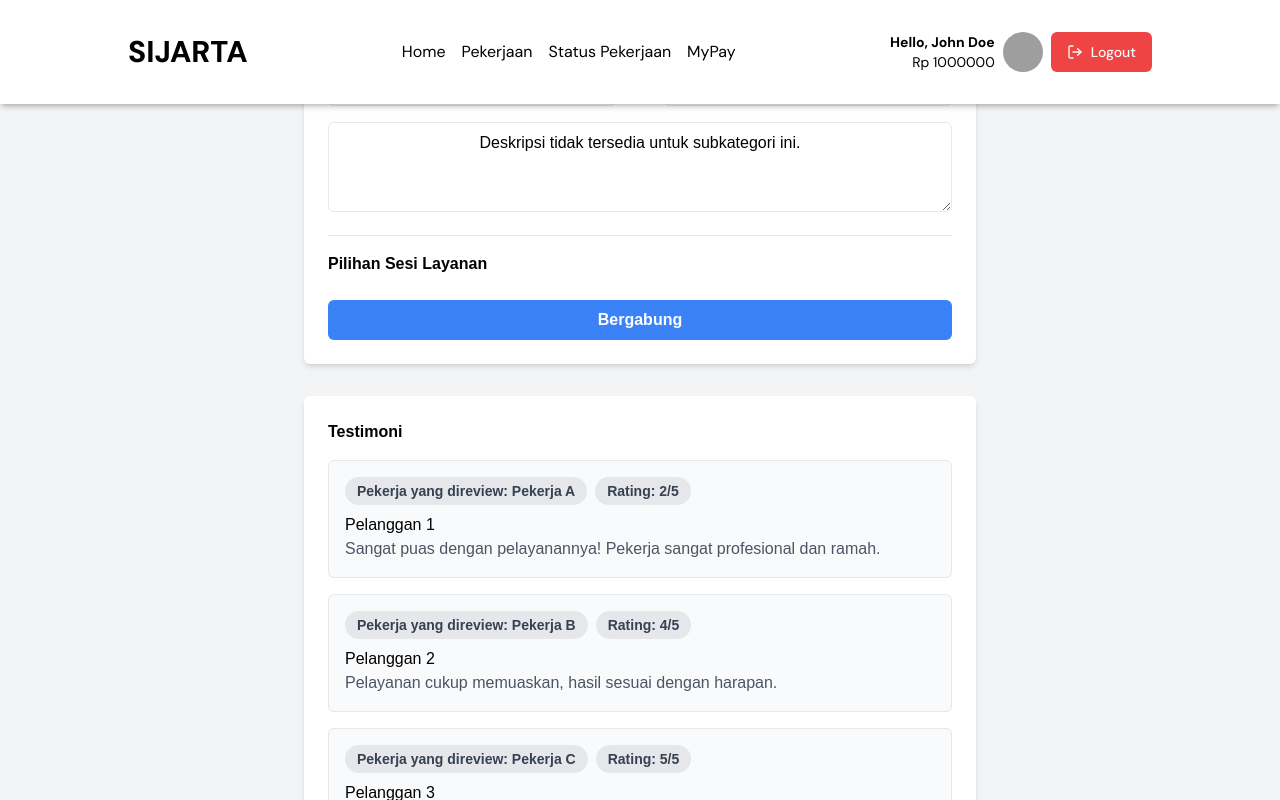
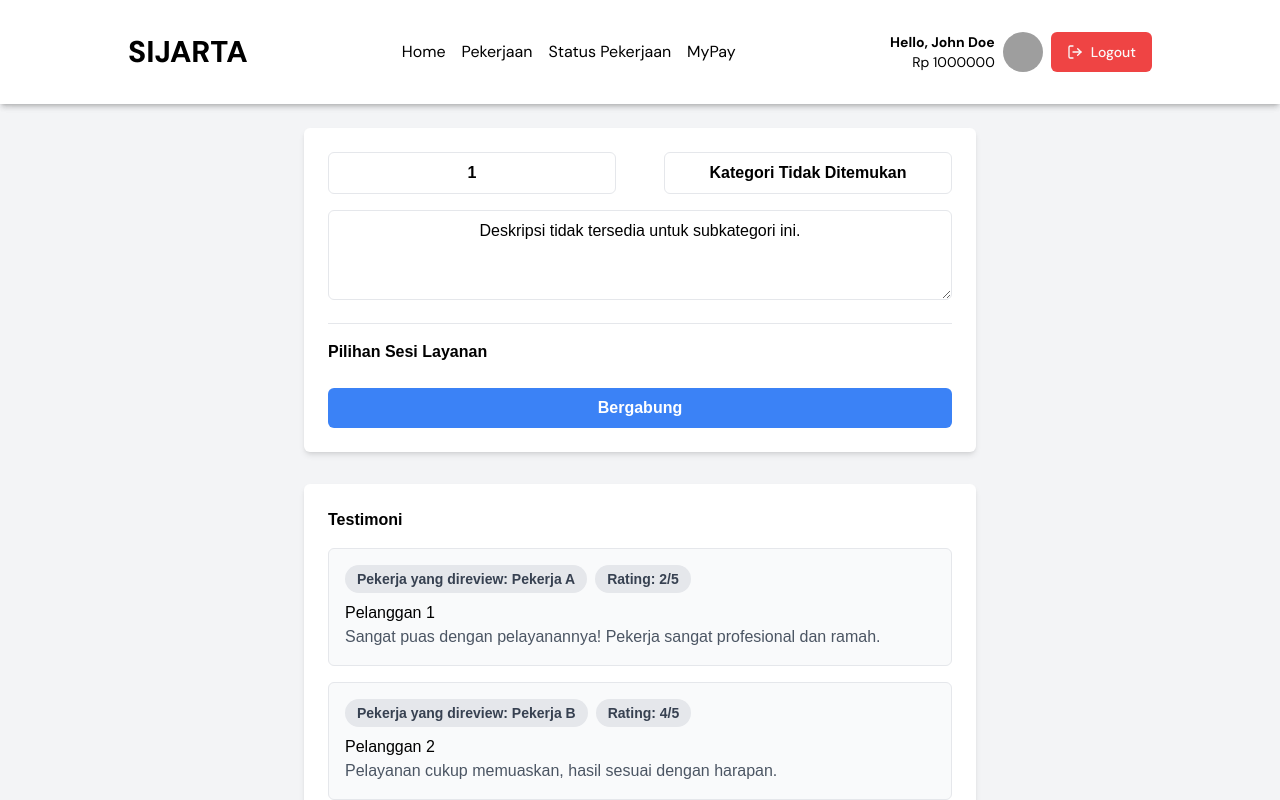
Before and after one commit to Andrew4Coding/sijarta-ngequery, a Next.js app: page /subkategori-jasa/pekerja/1 in a window 1280 px wide. Shown: the top 800 px of the page. Built offline with nearby package versions, Linux system fonts and the light colour scheme; grey boxes are pictures that could not be loaded.

Commit message:
feat: params for dynamic route

```diff
--- a/app/subkategori-jasa/pekerja/[subCategory]/page.tsx
+++ b/app/subkategori-jasa/pekerja/[subCategory]/page.tsx
@@ -7,7 +7,7 @@ const page: NextPage<{
 }> = ({ params }) => {
   return (
     <Suspense fallback={<div>Loading...</div>}>
-      <SubKategoriJasaPekerja />
+      <SubKategoriJasaPekerja subCategory={params.subCategory.replace("-", " ")} />
     </Suspense>
   );
 };
--- a/modules/SubKategoriJasaPekerja/index.tsx
+++ b/modules/SubKategoriJasaPekerja/index.tsx
@@ -1,8 +1,8 @@
 'use client';
 
-import { useSearchParams } from 'next/navigation';
 import { useState } from 'react';
 import { subcategoryData } from '../SubKategoriJasaPengguna/const';
+import { Button } from '@/components/ui/button';
 
 type Session = {
     name: string;
@@ -16,7 +16,7 @@ type Testimonial = {
     review: string;
 };
 
-export const SubKategoriJasaPekerja = () => {
+export const SubKategoriJasaPekerja = ({subCategory}: {subCategory: string}) => {
     const [testimonials, setTestimonials] = useState<Testimonial[]>([
         {
             workerName: "Pekerja A",
@@ -38,15 +38,11 @@ export const SubKategoriJasaPekerja = () => {
         },
     ]);
 
-
-    const searchParams = useSearchParams();
-    const subcategory = searchParams.get('subcategory') || 'Subkategori Tidak Ditemukan';
-
-    const subcategoryInfo = subcategoryData[subcategory]?.info || {
+    const subcategoryInfo = subcategoryData[subCategory]?.info || {
         description: "Deskripsi tidak tersedia untuk subkategori ini.",
         sessions: []
     };
-    const category = subcategoryData[subcategory]?.category || 'Kategori Tidak Ditemukan';
+    const category = subcategoryData[subCategory]?.category || 'Kategori Tidak Ditemukan';
 
     const [isJoined, setIsJoined] = useState(false);
 
@@ -55,12 +51,12 @@ export const SubKategoriJasaPekerja = () => {
     };
 
     return (
-        <main className="flex flex-col items-center py-10 px-5 bg-gray-100 min-h-screen">
+        <main className="flex flex-col items-center pt-32 px-5 bg-gray-100 min-h-screen">
             <div className="w-full max-w-2xl bg-white shadow-md rounded-md p-6">
                 <div className="flex justify-between space-x-12 mb-4">
                     <input
                         type="text"
-                        value={subcategory}
+                        value={subCategory}
                         className="border p-2 rounded-md w-1/2 text-center font-semibold bg-white"
                         disabled
                     />
@@ -92,7 +88,7 @@ export const SubKategoriJasaPekerja = () => {
                 {!isJoined && (
                     <button
                         onClick={handleJoin}
-                        className="mt-4 w-full px-4 py-2 text-center font-semibold bg-blue-500 text-white rounded-md"
+                        className="mt-4 w-full px-4 py-2 text-center font-semibold bg-blue-500 hover:bg-blue-600 text-white rounded-md"
                     >
                         Bergabung
                     </button>
```
